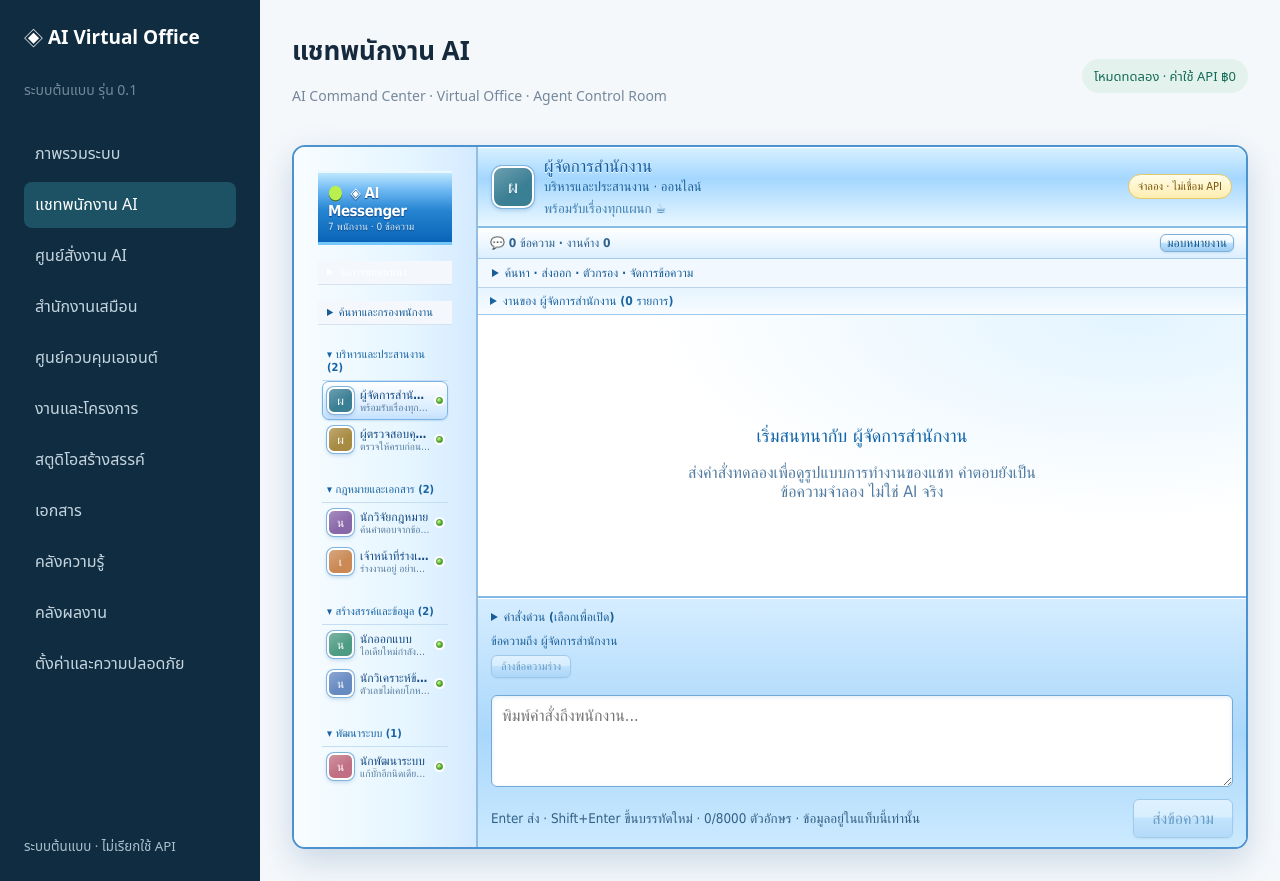
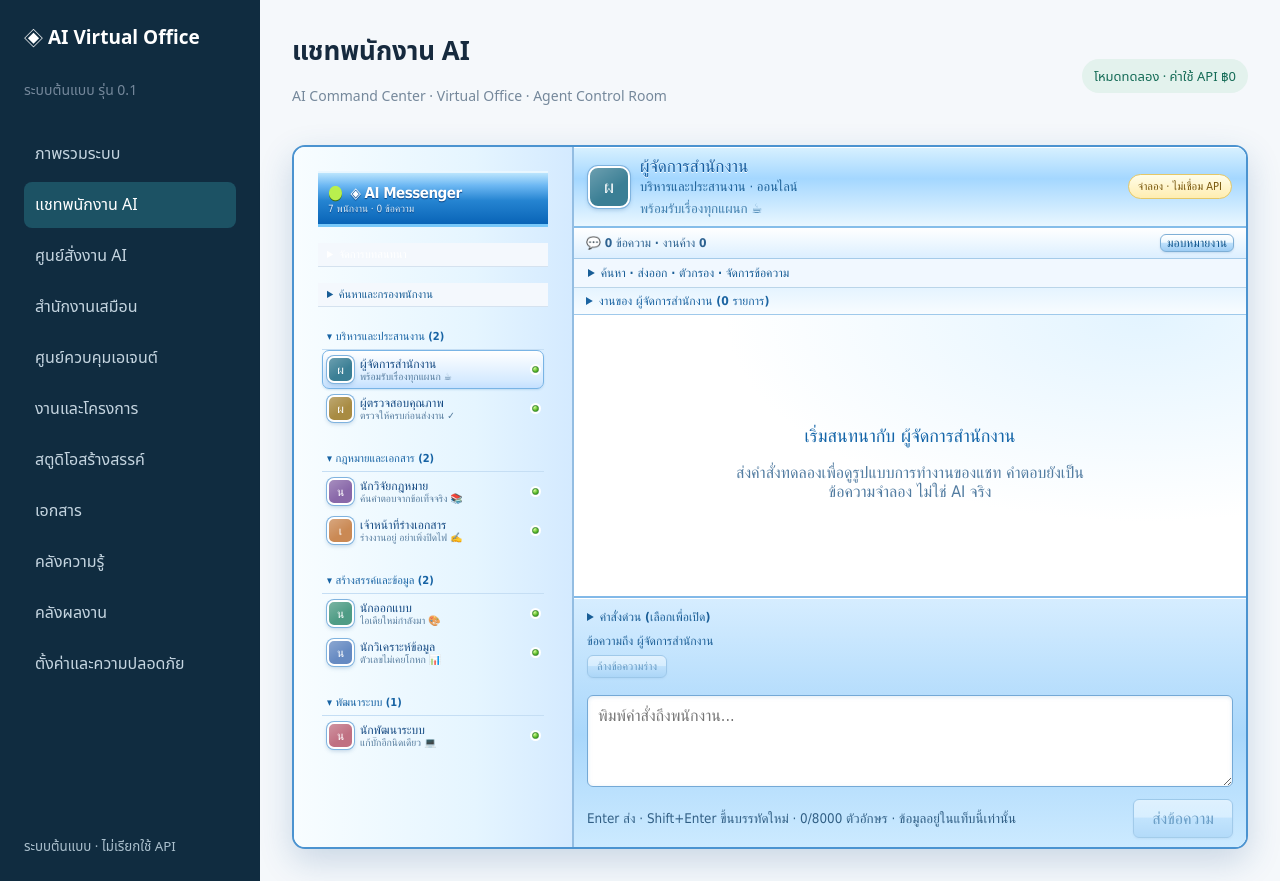
Before and after one commit to lnwlawyer/ai-virtual-office, a React (Vite) app: page / in a window 1280 px wide. Both pictures are taken after a click on the button "แชทพนักงาน AI". Built offline with nearby package versions, Linux system fonts and the light colour scheme; no server answers.

Commit message:
Widen Messenger employee roster to 280px for readability (#107)
* style: widen Messenger roster to 280px for readable employee names

* test: expect readable 280px Messenger sidebar on desktop

* test: align existing desktop roster assertion with 280px width

```diff
--- a/src/messenger-dashboard.css
+++ b/src/messenger-dashboard.css
@@ -151,3 +151,13 @@
  .msn-roster{max-height:200px}
  .msn-title{padding:8px 10px}
 }
+
+/* Restore readable employee list width while retaining compact optional controls. */
+@media(min-width:761px){
+ .msn-shell{grid-template-columns:minmax(0,280px) minmax(0,1fr)}
+ .msn-roster{width:280px;max-width:280px;min-width:0}
+ .msn-chat{min-width:0}
+}
+.msn-contact-text{min-width:0;flex:1}
+.msn-contact-text strong,.msn-contact-text small{display:block;overflow:hidden;text-overflow:ellipsis;white-space:nowrap}
+.msn-contact{min-width:0}
```
Also changed, not shown: 1 other file (tests, documents, lock files or other folders).
